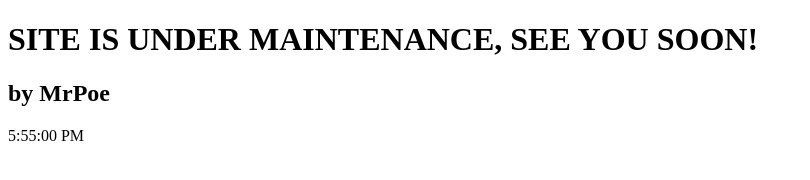
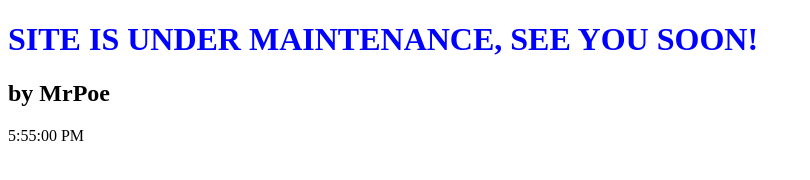
Before and after one commit to mrpoeboy/poedropselectronics.com, a plain HTML site: page index.html in a window 1280 px wide. Shown: the whole page, without its empty margins (0-810 px from the left). Drawn offline with Linux system fonts and the light colour scheme.

Commit message:
index.html

```diff
--- a/index.html
+++ b/index.html
@@ -3,7 +3,12 @@
 <head>
     <meta charset="UTF-8">
     <meta name="viewport" content="width=device-width, initial-scale=1.0">
-    <title>Current Time</title>
+    <title>POEDROPS ELECTRONICS</title>
+    <style>
+        h1 {
+    color: blue;
+        }
+    </style>
     <script>
         function updateTime() {
             var currentTime = new Date();
```
